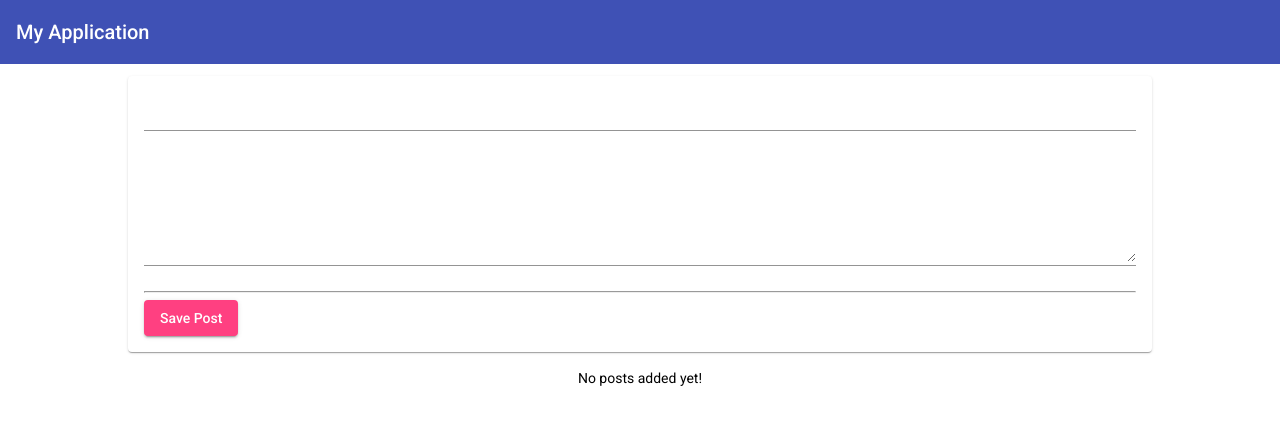
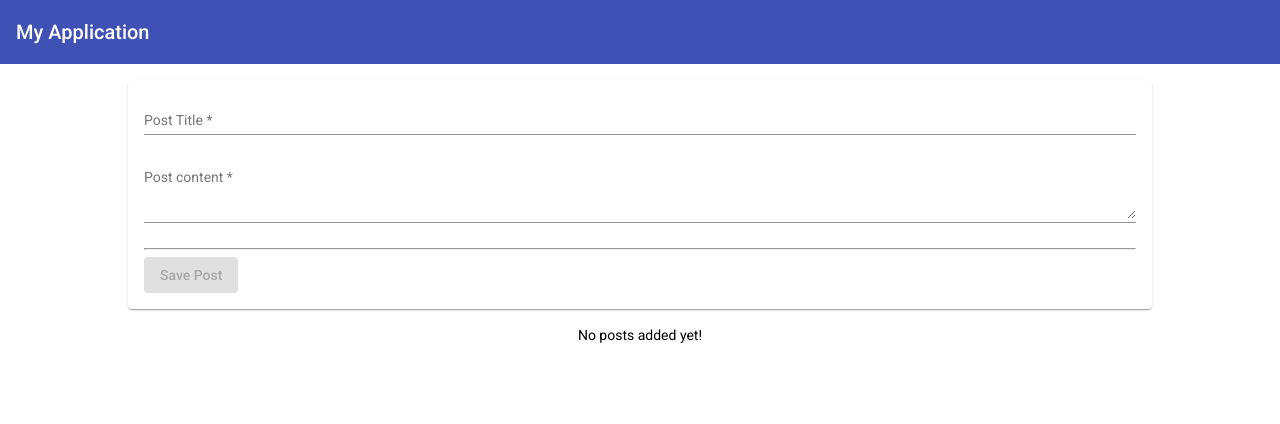
Before and after one commit to hgnishant/mean-stack, an Angular app in the folder mean-stack-project/: page / in a window 1280 px wide. Shown: the top 424 px of the page. Built offline with nearby package versions, Linux system fonts and the light colour scheme.

Commit message:
form created

```diff
--- a/mean-stack-project/src/app/app.component.css
+++ b/mean-stack-project/src/app/app.component.css
@@ -1,5 +1,4 @@
 main {
-    margin:1rem;
     width:80%;
-    margin:auto;
+    margin:1rem auto;
 }
--- a/mean-stack-project/src/app/datacoordinator.service.ts
+++ b/mean-stack-project/src/app/datacoordinator.service.ts
@@ -1,4 +1,6 @@
+import { ThrowStmt } from '@angular/compiler';
 import { EventEmitter, Injectable } from '@angular/core';
+import { Subject } from 'rxjs';
 import {Post} from './post.model';
 
 @Injectable({
@@ -8,6 +10,22 @@ export class DatacoordinatorService {
 
   constructor() { }
 
-  postCreated = new EventEmitter<Post>();
+  //postCreated = new EventEmitter<Post>();
+  private postsUpdated = new Subject<Post[]>();
+
+  private Posts :Post[]=[];
+
+  getPosts(){
+    return [...this.Posts];
+  }
+
+  getPostUpdateListener(){
+    return this.postsUpdated.asObservable(); //return as an observable but cannot be emitted by whosoever receives it
+  }
+
+  addPost (post:Post){
+    this.Posts.push(post);
+    this.postsUpdated.next([...this.Posts]);
+  }
 
 }
--- a/mean-stack-project/src/app/posts/post-create/post-create.component.html
+++ b/mean-stack-project/src/app/posts/post-create/post-create.component.html
@@ -1,12 +1,14 @@
 <mat-card>
-  <mat-form-field>
-    <input matInput type="text" [(ngModel)]="enteredTitle">
-  </mat-form-field>
-  <mat-form-field>
-    <textarea matInput rows="6" [(ngModel)]="enteredContent"></textarea>
-  </mat-form-field>
-  <hr />
-  <button mat-raised-button color="accent" (click)="onAddPost()">
-    Save Post
-  </button>
+  <form (ngSubmit)="onAddPost(postForm)" #postForm="ngForm">
+    <mat-form-field>
+      <input matInput type="text" name="title" ngModel #title="ngModel" required placeholder="Post Title"/>
+      <mat-error *ngIf="title.invalid">Please enter a post title.</mat-error>
+    </mat-form-field>
+    <mat-form-field>
+      <textarea matInput rows="3" name="content" ngModel #content="ngModel" required placeholder="Post content"></textarea>
+      <mat-error *ngIf="content.invalid">Please enter a post content.</mat-error>
+    </mat-form-field>
+    <hr />
+    <button mat-raised-button color="accent" type="submit" [disabled]="!postForm.valid">Save Post</button>
+  </form>
 </mat-card>
--- a/mean-stack-project/src/app/posts/post-create/post-create.component.ts
+++ b/mean-stack-project/src/app/posts/post-create/post-create.component.ts
@@ -1,6 +1,6 @@
 import { Component, OnInit } from '@angular/core';
 import {DatacoordinatorService} from '../../datacoordinator.service';
-import {NgModel} from '@angular/forms';
+import {NgForm, NgModel} from '@angular/forms';
 import { Post } from 'src/app/post.model';
 
 @Component({
@@ -16,14 +16,18 @@ export class PostCreateComponent implements OnInit {
   enteredTitle = '';
   enteredContent = '';
 
-  onAddPost() {
+  onAddPost(form: NgForm) {
     const post:Post = {
-      title: this.enteredTitle,
-      content: this.enteredContent,
+      title: form.value.title,
+      content: form.value.content,
     };
-    console.log(post.title + post.content);
-    console.log('before emit');
-    this.dataCoordinatorService.postCreated.emit(post);
+    // console.log(post.title + post.content);
+    // console.log('before emit');
+    //this.dataCoordinatorService.postCreated.emit(post);
+    console.log('before service'+post.content);
+    this.dataCoordinatorService.addPost(post);
+
+    form.resetForm();
 
   }
 }
--- a/mean-stack-project/src/app/posts/post-list/post-list.component.html
+++ b/mean-stack-project/src/app/posts/post-list/post-list.component.html
@@ -4,6 +4,11 @@
      {{post.title}}
     </mat-expansion-panel-header>
     {{post.content}}
+    <mat-action-row>
+        <button mat-button color="primary" >EDIT</button>
+        <button mat-button color="warn" >DELETE</button>
+      </mat-action-row>
+
   </mat-expansion-panel>
 </mat-accordion>
 <p class="info-text mat-body-1" *ngIf="posts.length<=0">No posts added yet!</p>
--- a/mean-stack-project/src/app/posts/post-list/post-list.component.ts
+++ b/mean-stack-project/src/app/posts/post-list/post-list.component.ts
@@ -1,4 +1,6 @@
-import { Component, OnInit } from '@angular/core';
+import { Component, OnDestroy, OnInit } from '@angular/core';
+import { Subscription } from 'rxjs';
+
 import { Post } from 'src/app/post.model';
 import { DatacoordinatorService } from '../../datacoordinator.service';
 
@@ -7,23 +9,26 @@ import { DatacoordinatorService } from '../../datacoordinator.service';
   templateUrl: './post-list.component.html',
   styleUrls: ['./post-list.component.css'],
 })
-export class PostListComponent implements OnInit {
-
-  posts : Post[] = [];
+export class PostListComponent implements OnInit, OnDestroy {
+  posts: Post[] = [];
+  postSubs: Subscription;
 
   constructor(private dataCoordinatorService: DatacoordinatorService) {
-    this.dataCoordinatorService.postCreated.subscribe(
-      (postCreated: { title: string; content: string }) => {
-        console.log('posts'+postCreated.title + ' '+postCreated.content);
-        this.posts.push(postCreated);
-      }
-    );
+    // this.dataCoordinatorService.postCreated.subscribe(
+    //   (postCreated: { title: string; content: string }) => {
+    //     console.log('posts'+postCreated.title + ' '+postCreated.content);
+    //     this.posts.push(postCreated);
+    //   }
+    // );
   }
 
-
-
   ngOnInit(): void {
-
+    this.posts = this.dataCoordinatorService.getPosts();
+    this.postSubs = this.dataCoordinatorService
+      .getPostUpdateListener()
+      .subscribe((postData: Post[]) => {
+        this.posts = postData;
+      });
   }
 
   // posts = [
@@ -31,4 +36,8 @@ export class PostListComponent implements OnInit {
   //   {title:"Second Content",content : "This is Second"},
   //   {title:"Third Content",content : "This is Third"}
   // ];
+
+  ngOnDestroy() {
+    this.postSubs.unsubscribe();
+  }
 }
```
